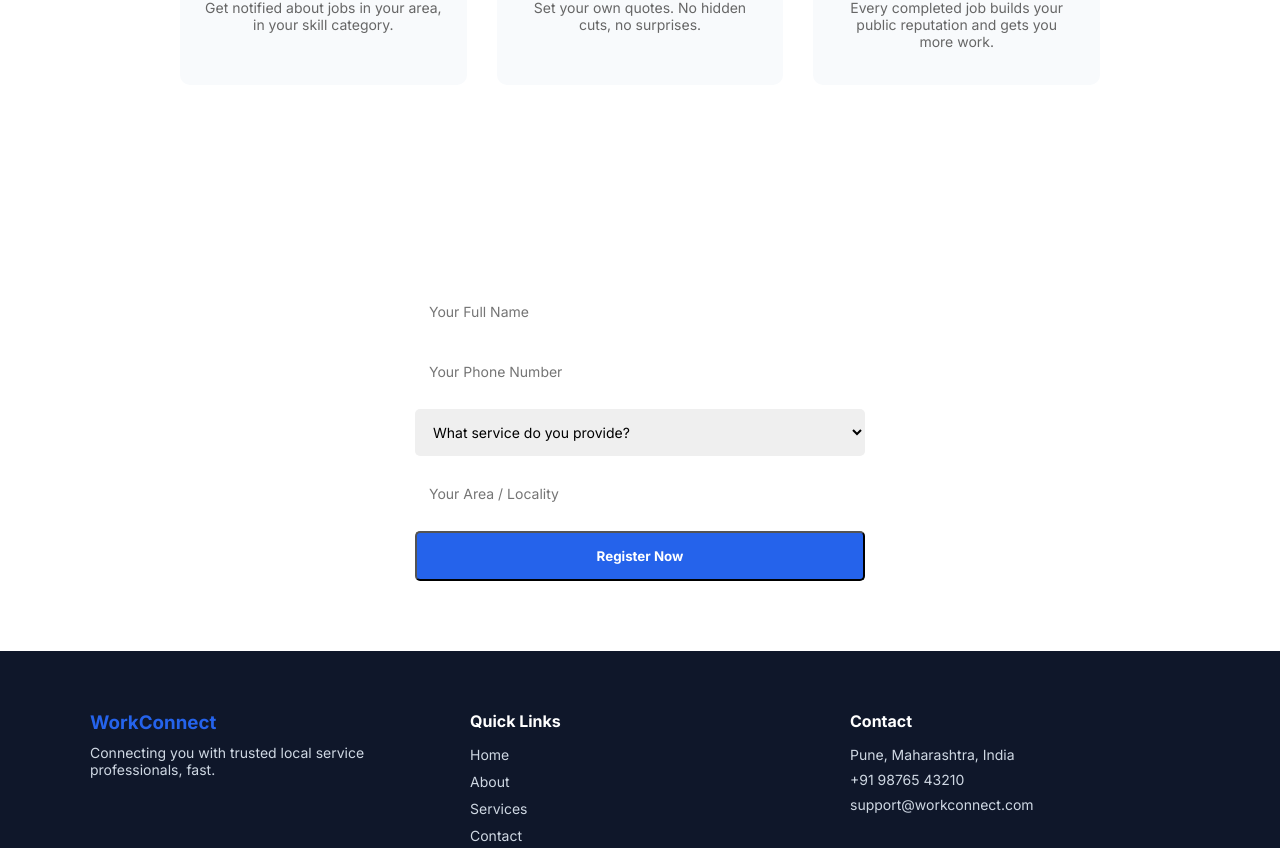
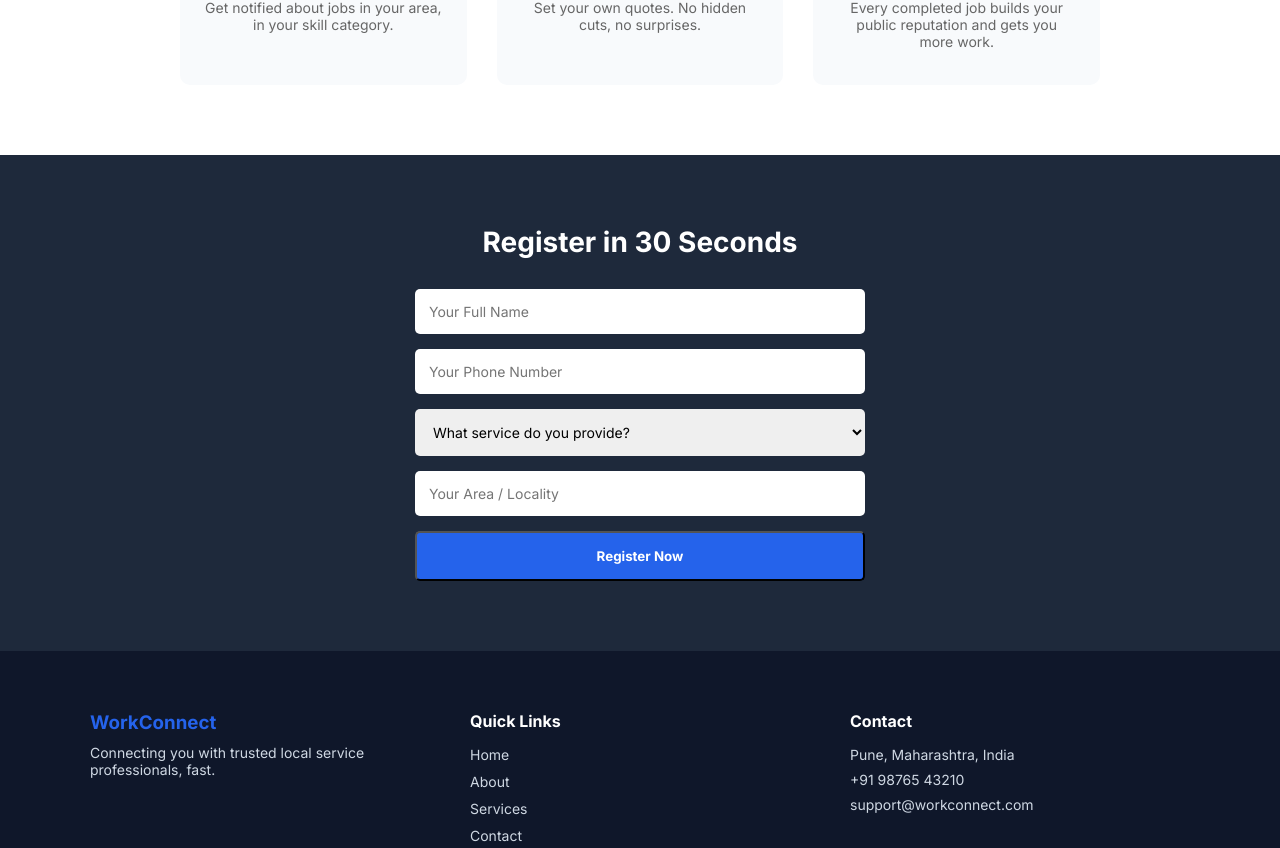
Before and after one commit to shrexX-web/workconnect-frontend, a React (Vite) app: page /partner in a window 1280 px wide. Shown: the part 640-1488 px from the top of the page. Built offline with nearby package versions, Linux system fonts and the light colour scheme.

Commit message:
Update index.css

```diff
--- a/src/index.css
+++ b/src/index.css
@@ -851,7 +851,7 @@ nav {
 }
 
 .partner-signup {
-    background: var(--color-slate)var(--color-slate);
+    background: var(--color-slate);
     padding: 70px 40px;
     text-align: center;
     color: white;
```
